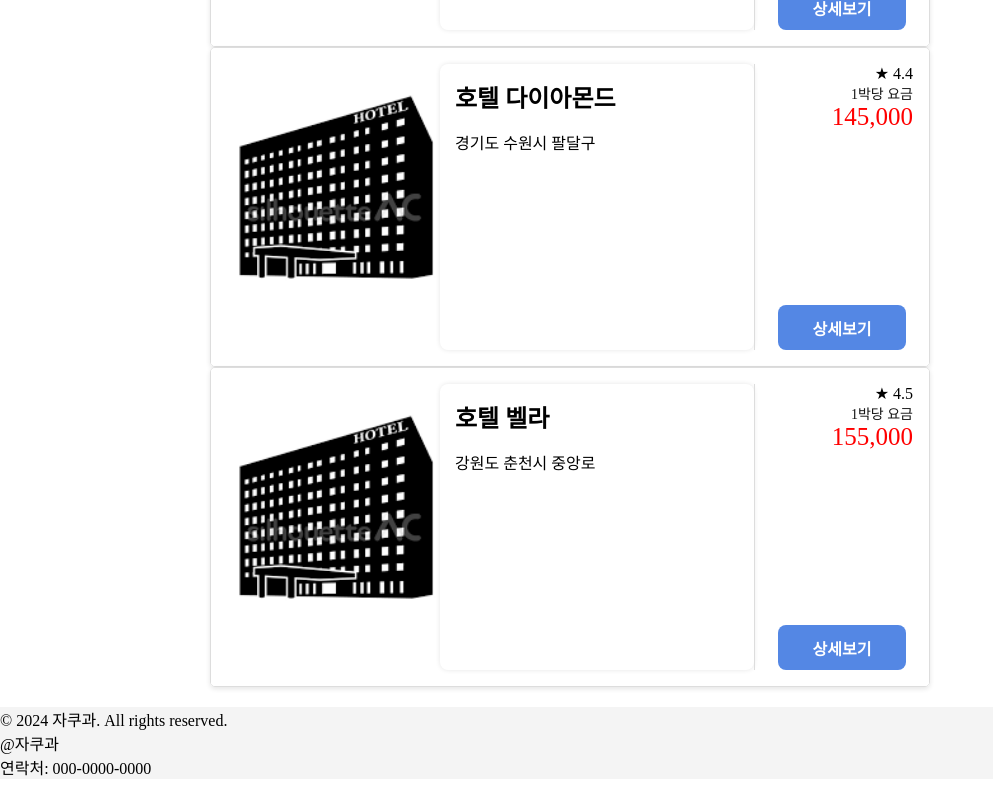
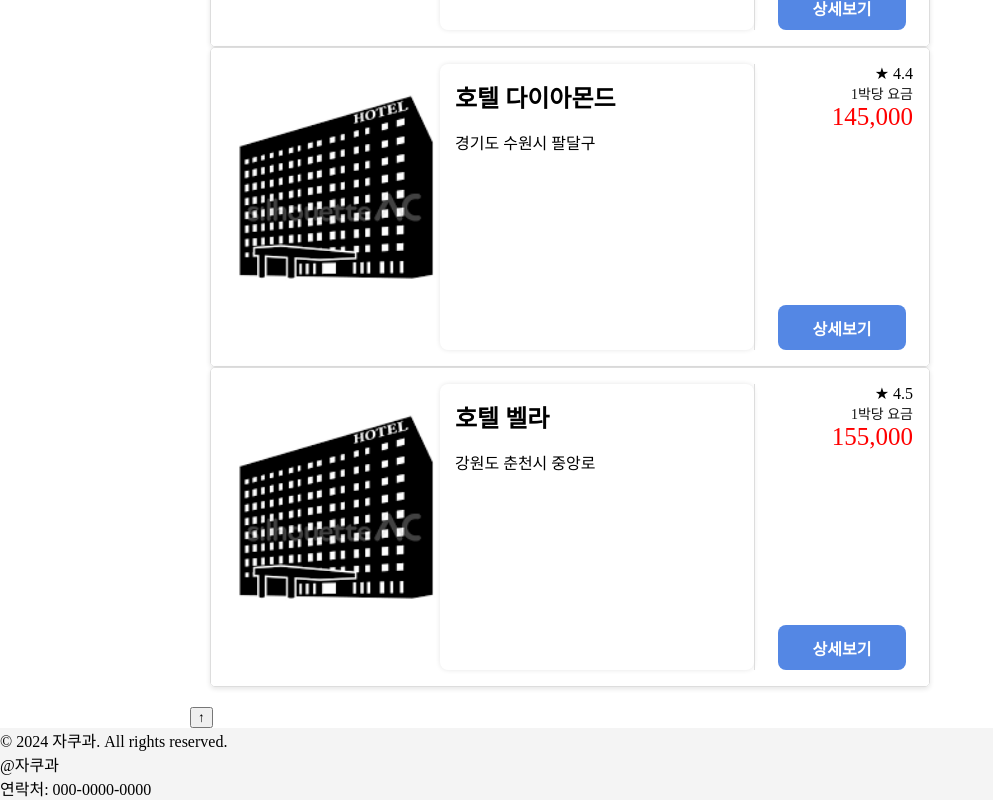
Before and after one commit to Kim-kym/HotelView, a React (Vite) app: page /hotels in a window 1280 px wide. Shown: the part 2987-3787 px from the top of the page, without its empty margins (0-993 px from the left). Before the commit the page ends 3766 px from the top, so only its background shows below. Built offline with nearby package versions, Linux system fonts and the light colour scheme.

Commit message:
[준일] 호텔리스트더미.jsx - 쇼버튼 추가

```diff
--- a/src/components/pages/HotelListDummy.jsx
+++ b/src/components/pages/HotelListDummy.jsx
@@ -1,4 +1,4 @@
-import React, { useState } from "react";
+import React, { useState, useEffect } from "react";
 import { Link, useSearchParams } from "react-router-dom";
 import "../../styled/HotelList.css";
 import { dummyHotels } from "./DummyList";
@@ -8,6 +8,30 @@
   const [searchParams, setSearchParams] = useSearchParams();
   const initialSort = searchParams.get("sort") || "recommend";
   const [activeSort, setActiveSort] = useState(initialSort);
+
+  //  스크롤 버튼 상태 추가 (준일)
+  const [isVisible, setIsVisible] = useState(false);
+
+  // 스크롤 이벤트 감지(준일)
+  useEffect(() => {
+    const toggleVisibility = () => {
+      if (window.scrollY > 300) {
+        setIsVisible(true);
+      } else {
+        setIsVisible(false);
+      }
+    };
+
+    window.addEventListener("scroll", toggleVisibility);
+    return () => window.removeEventListener("scroll", toggleVisibility);
+  }, []);
+
+  // 버튼 클릭 시 부드럽게 상단 이동 (준일)
+  const scrollToTop = () => {
+    window.scrollTo({ top: 0, behavior: "smooth" });
+  };
+
+
 
   // 정렬 함수
   const handleSort = (sortType) => {
@@ -115,6 +139,15 @@
             ))}
           </div>
         </div>
+
+         {/* 🔥 스크롤 상단 이동 버튼 */}
+         {/* 준일 스크롤 상단 버튼 추가 */}
+      <button
+        className={`scroll-to-top-button ${isVisible ? "visible" : ""}`}
+        onClick={scrollToTop}
+      >
+        ↑
+      </button>
       </div>
   );
 }
```
